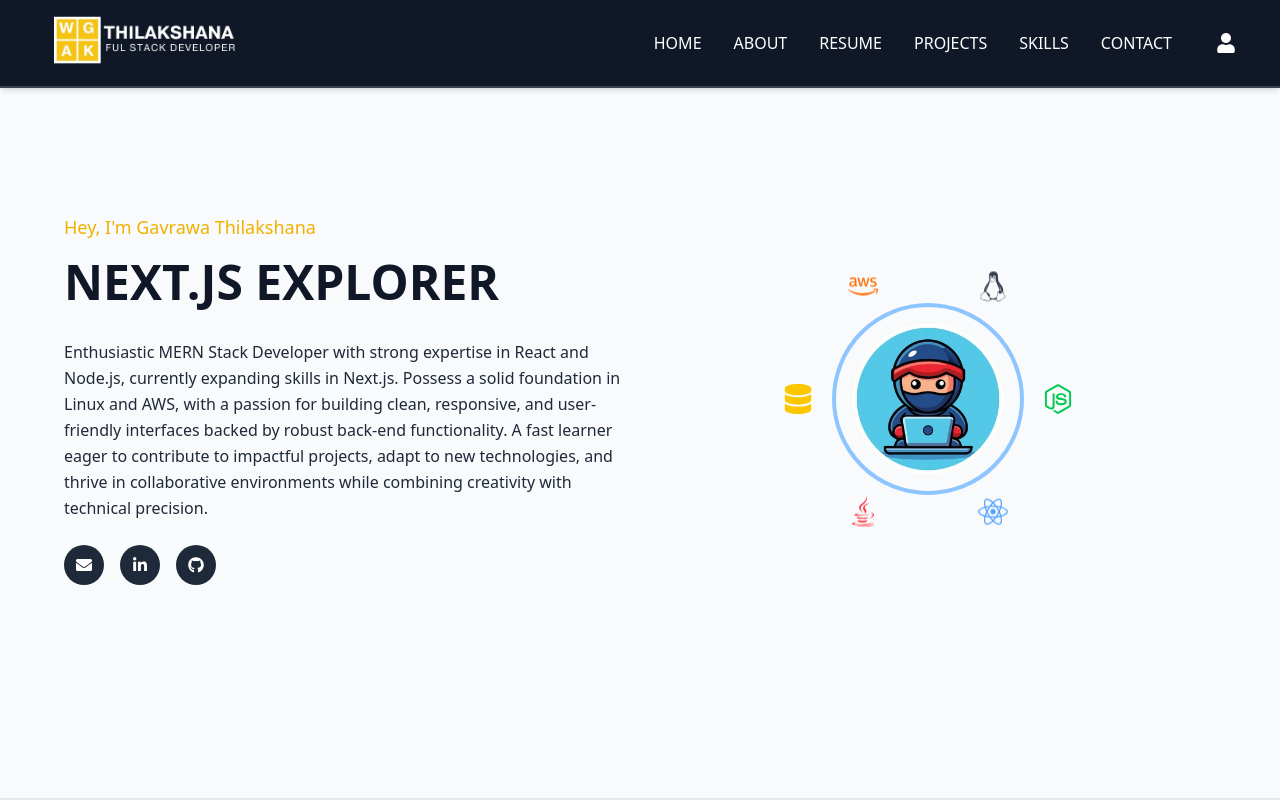
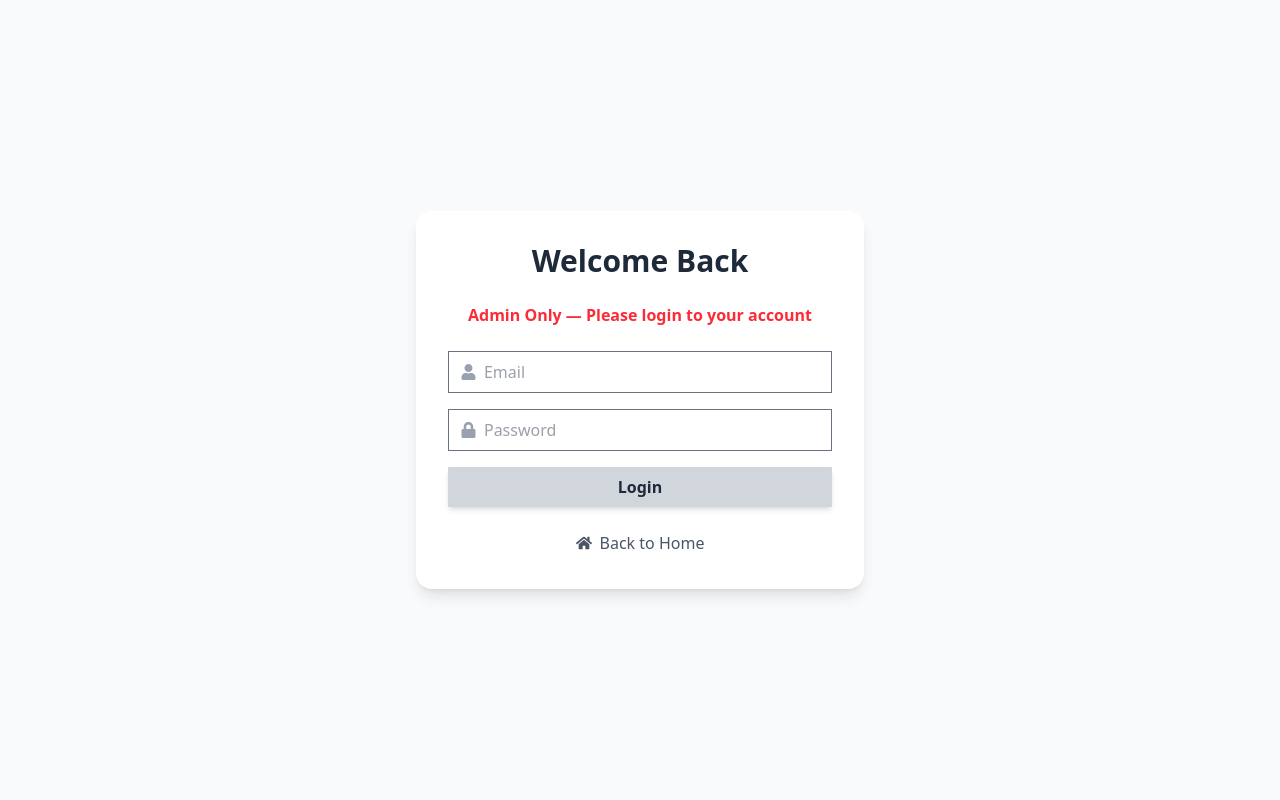
Before and after one commit to gthilakshana/thilakshana, a React (Vite) app: page /login in a window 1280 px wide. Shown: the top 800 px of the page. Built offline with nearby package versions, Linux system fonts and the light colour scheme.

Commit message:
mobile menu updated

```diff
--- a/src/App.jsx
+++ b/src/App.jsx
@@ -2,6 +2,7 @@
 import { BrowserRouter, Route, Routes } from 'react-router-dom'
 import Home from './pages/homePage'
 import NotFound from './pages/notFoundPage'
+import LoginPage from './pages/loginPage'
 import './App.css'
 
 function App() {
@@ -12,7 +13,8 @@ function App() {
 
       <BrowserRouter>
         <Routes>
-          <Route path='/*' element={<Home />} />
+          <Route path='/' element={<Home />} />
+          <Route path='/login' element={<LoginPage />} />
           <Route path='*' element={<NotFound />} />
         </Routes>
       </BrowserRouter>
--- a/src/components/footer.jsx
+++ b/src/components/footer.jsx
@@ -20,7 +20,7 @@ export default function Footer() {
                         <FaGithub />
                     </a>
                     <a
-                        href="https://linkedin.com/in/yourusername"
+                        href="https://linkedin.com/in/gavrawa-thilakshana"
                         target="_blank"
                         rel="noopener noreferrer"
                         className="hover:text-white transition"
--- a/src/components/header.jsx
+++ b/src/components/header.jsx
@@ -1,9 +1,18 @@
 import { useState } from "react";
 import { FaBars, FaTimes, FaUser } from "react-icons/fa";
-import { Link } from "react-router-dom";
+import { Link, useNavigate } from "react-router-dom";
+import {
+    FaHome,
+    FaIdCard,
+    FaProjectDiagram,
+    FaTools,
+    FaEnvelope,
+    FaUserGraduate,
+} from "react-icons/fa";
 
 export default function Header() {
     const [isOpen, setIsOpen] = useState(false);
+    const navigate = useNavigate();
 
     const toggleMenu = () => setIsOpen(!isOpen);
 
@@ -15,11 +24,14 @@ export default function Header() {
         setIsOpen(false);
     };
 
+    const goToLogin = () => {
+        navigate("/login");
+    };
+
     return (
-        <header className="fixed top-0 left-0 w-full z-50 bg-gray-900 backdrop-blur-md shadow-md border-b-2 border-gray-700">
+        <header className="fixed top-0 left-0 w-full z-50 bg-gray-900 shadow-md border-b-2 border-gray-700">
             <div className="w-full mx-auto flex items-center justify-between px-6 md:px-8 py-4">
                 {/* Logo */}
-
                 <Link to="/">
                     <div className="inline-block rounded-md">
                         <img
@@ -30,13 +42,10 @@ export default function Header() {
                     </div>
                 </Link>
 
-
-
-
-
                 {/* Desktop Navigation */}
-                <nav className="hidden md:flex space-x-8 text-base uppercase items-center justify-end font-medium w-[80%] ">
-                    {["home", "about", "resume", "projects", "skills", "contact"].map((section) => (
+                <nav className="hidden md:flex space-x-8 text-base uppercase items-center justify-end font-medium w-[80%]">
+                    {["home", "about", "resume", "projects", "skills", "contact"].map(
+                        (section) => (
                             <span
                                 key={section}
                                 className="cursor-pointer text-white hover:text-blue-500 transition-colors"
@@ -44,43 +53,74 @@ export default function Header() {
                             >
                                 {section.charAt(0).toUpperCase() + section.slice(1)}
                             </span>
-                    ))}
+                        )
+                    )}
+
+                    {/* User Icon */}
                     <span
-                        className="p-3 text-white text-2xl hover:text-yellow-500 transition-colors cursor-pointer "
-                        onClick={() => handleScroll("contact")}
+                        className="p-3 text-white text-2xl hover:text-yellow-500 transition-colors cursor-pointer"
+                        onClick={goToLogin}
                     >
-                        <FaUser className="text-xl " />
+                        <FaUser className="text-xl" />
                     </span>
                 </nav>
 
                 {/* Mobile Menu Button */}
                 <div className="md:hidden flex items-center">
-                    <button onClick={toggleMenu} className="text-white text-2xl focus:outline-none">
+                    <button
+                        onClick={toggleMenu}
+                        className="text-white text-2xl focus:outline-none"
+                    >
                         {isOpen ? <FaTimes /> : <FaBars />}
                     </button>
                 </div>
             </div>
 
-            {/* Mobile Menu */}
+            {/* Mobile Right-side Sidebar Menu */}
+            <div
+                className={`fixed top-0 right-0 h-full w-64 transform transition-transform duration-300
+            ${isOpen ? "translate-x-0" : "translate-x-full"}
+           bg-gray-900 text-white shadow-2xl z-[10000]`}
+            >
+                {/* Navigation */}
+                <nav className="flex flex-col mt-6 space-y-2 px-6">
+                    {[
+                        { name: "Home", icon: <FaHome /> },
+                        { name: "About", icon: <FaIdCard /> },
+                        { name: "Resume", icon: <FaUserGraduate /> },
+                        { name: "Projects", icon: <FaProjectDiagram /> },
+                        { name: "Skills", icon: <FaTools /> },
+                        { name: "Contact", icon: <FaEnvelope /> },
+                    ].map((item) => (
+                        <div
+                            key={item.name}
+                            className="flex items-center gap-4 py-2 px-3 rounded-lg cursor-pointer hover:bg-gray-800 transition-colors"
+                            onClick={() => handleScroll(item.name.toLowerCase())}
+                        >
+                            <span className="text-xl">{item.icon}</span>
+                            <span className="text-md">{item.name}</span>
+                        </div>
+                    ))}
+                </nav>
+
+                {/* User Icon (Login) */}
+                <div
+                    className="flex items-center gap-4 py-2 px-6 mt-6 cursor-pointer hover:bg-yellow-500 transition-colors absolute bottom-6 w-full"
+                    onClick={goToLogin}
+                >
+                    <FaUser className="text-xl" />
+                    <span className="text-md">Login</span>
+                </div>
+            </div>
+
+            {/* Overlay */}
             {isOpen && (
-                <div className="md:hidden bg-gray-900 w-full px-6 pb-6 space-y-4 text-center text-white uppercase font-medium">
-                    {["home", "about", "resume", "projects", "skills", "contact"].map((section) => (
-                        <span
-                            key={section}
-                            className="block py-2 cursor-pointer hover:text-blue-500 transition-colors"
-                            onClick={() => handleScroll(section)}
-                        >
-                            {section.charAt(0).toUpperCase() + section.slice(1)}
-                        </span>
-                    ))}
-                    <span
-                        className="block py-2 px-5 bg-red-500 rounded shadow-md hover:bg-red-600 transition mx-auto w-max cursor-pointer"
-                        onClick={() => handleScroll("contact")}
-                    >
-                        Sign In
-                    </span>
-                </div>
+                <div
+                    className="fixed inset-0 "
+                    onClick={toggleMenu}
+                ></div>
             )}
+
         </header>
     );
 }
--- /dev/null
+++ b/src/pages/loginPage.jsx
@@ -0,0 +1,59 @@
+import { FaUser, FaLock, FaHome } from "react-icons/fa";
+import { useNavigate } from "react-router-dom";
+
+export default function LoginPage() {
+    const navigate = useNavigate();
+
+    const goHome = () => {
+        navigate("/"); // Navigate back to home
+    };
+
+    return (
+        <div className="flex items-center justify-center min-h-screen bg-gray-50 px-6">
+            <div className="w-full max-w-md bg-white rounded-2xl shadow-lg p-8 space-y-6">
+                <h1 className="text-3xl font-bold text-center text-gray-800">Welcome Back</h1>
+                <p className="text-center text-red-500 font-semibold">
+                    Admin Only — Please login to your account
+                </p>
+
+
+                <form className="space-y-4">
+                    <div className="flex items-center border border-gray-500  px-3 py-2 focus-within:ring-2 focus-within:ring-blue-500">
+                        <FaUser className="text-gray-400 mr-2" />
+                        <input
+                            type="email"
+                            placeholder="Email"
+                            className="w-full outline-none text-gray-700"
+                        />
+                    </div>
+
+                    <div className="flex items-center border border-gray-500 px-3 py-2 focus-within:ring-2 focus-within:ring-blue-500">
+                        <FaLock className="text-gray-400 mr-2" />
+                        <input
+                            type="password"
+                            placeholder="Password"
+                            className="w-full outline-none text-gray-700"
+                        />
+                    </div>
+
+                    <button
+                        type="submit"
+                        className="w-full bg-gray-300 hover:bg-gray-400 text-gray-800 font-semibold py-2 shadow-md transition"
+                    >
+                        Login
+                    </button>
+                </form>
+
+                {/* Back to Home Link */}
+                <div className="text-center mt-4">
+                    <span
+                        onClick={goHome}
+                        className="inline-flex items-center text-gray-600 hover:text-gray-800 cursor-pointer font-medium transition"
+                    >
+                        <FaHome className="mr-2" /> Back to Home
+                    </span>
+                </div>
+            </div>
+        </div>
+    );
+}
--- a/src/pages/notFoundPage.jsx
+++ b/src/pages/notFoundPage.jsx
@@ -1,8 +1,20 @@
+import { FaExclamationTriangle, FaHome } from "react-icons/fa";
+import { Link } from "react-router-dom";
 
 export default function NotFound() {
     return (
-        <div>
-            <h1>Not Found</h1>
+        <div className="flex flex-col items-center justify-center min-h-screen bg-gray-50 text-gray-800 px-6">
+            <FaExclamationTriangle className="text-yellow-500 text-6xl mb-6 animate-bounce" />
+            <h1 className="text-4xl font-bold mb-4">Oops! Page Not Found</h1>
+            <p className="text-lg mb-8 text-center max-w-md">
+                The page you're looking for doesn't exist or has been moved.
+            </p>
+            <Link
+                to="/"
+                className="flex items-center gap-2 bg-gray-600 hover:bg-gray-700 text-white font-semibold px-6 py-3 shadow-md transition"
+            >
+                <FaHome /> Go Back Home
+            </Link>
         </div>
     );
 }
```
Lines whose indentation alone changed are shown as unchanged.
